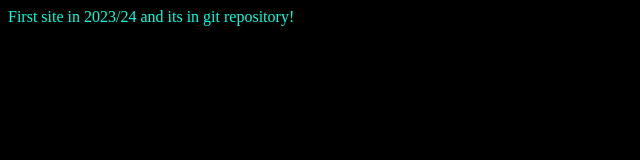
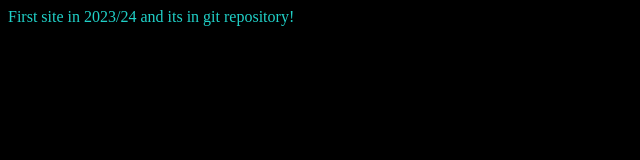
Before and after one commit to 11BSZ1/bot_feladat, a plain HTML site: page index.html in a window 1280 px wide. Shown: the full height of the page, 0-640 px from the left. Drawn offline with Linux system fonts and the light colour scheme.

Commit message:
Change body text color

```diff
--- a/assets/css/main.css
+++ b/assets/css/main.css
@@ -1,4 +1,4 @@
 body {
     background: #000000;
-color: #00ffdd;
+color: #20d1c8;
 }
```
